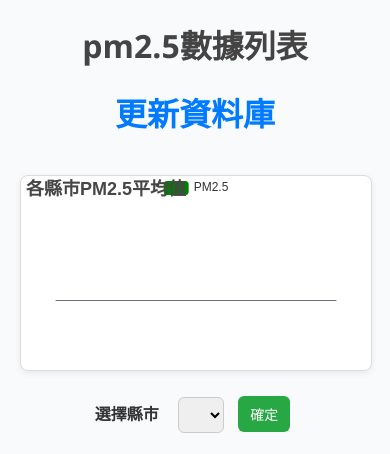
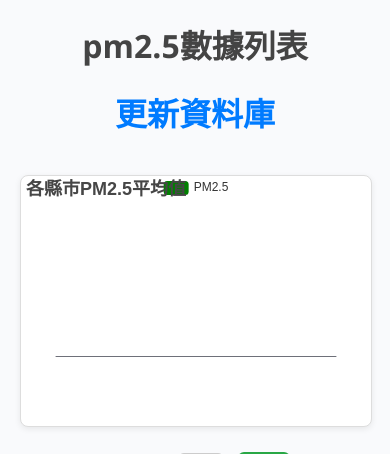
Before and after one commit to Roger2025/pm25-project, a Flask app: page / in a window 390 px wide. Shown: the top 454 px of the page. Run offline with Flask 3, Linux system fonts and the light colour scheme; data that the repository does not hold is empty; some libraries are stand-ins or nearby versions.

Commit message:
修正圖高度

```diff
--- a/static/style.css
+++ b/static/style.css
@@ -29,6 +29,9 @@ body {
         border-radius: 8px;
         background: #fff;
         box-shadow: 0 2px 6px rgba(0, 0, 0, 0.08);
+        width: 800px;
+        height: 450px;
+        max-width: 100%;
     }
 
     /* 選擇功能區 */
@@ -116,7 +119,7 @@ body {
         width: 100%;
         max-width: 100%;
         height: auto;
-        aspect-ratio: 1.8;  /* 不會扁掉 */
+        aspect-ratio: 1.4;  /* 不會扁掉 */
         margin: 20px auto;
     }
 }
```
